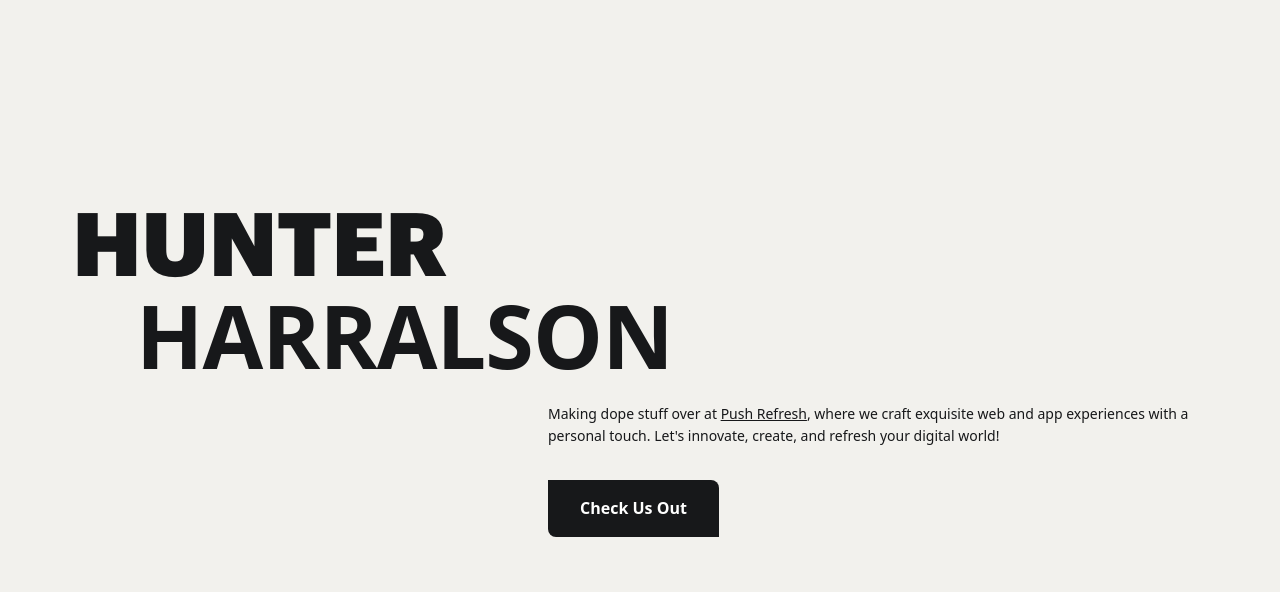
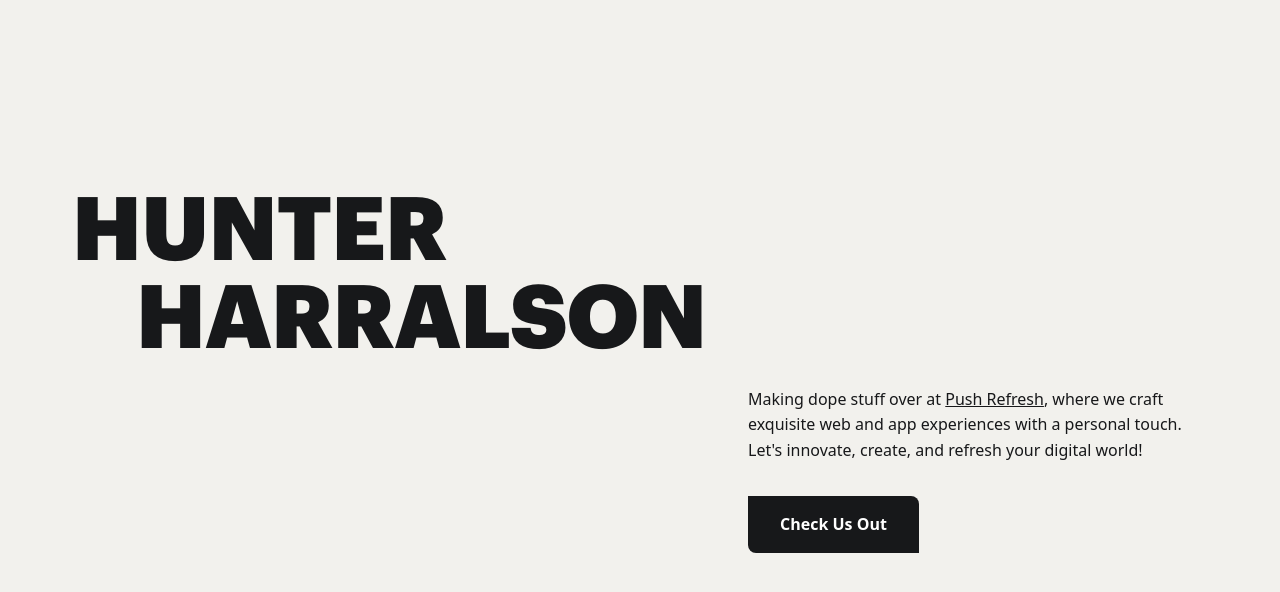
Before and after one commit to hunterharralson/personal-website, a plain HTML site: page index.html in a window 1280 px wide. Shown: the part 94-686 px from the top of the page. Drawn offline with nearby package versions, Linux system fonts and the light colour scheme.

Commit message:
Update index.html

```diff
--- a/index.html
+++ b/index.html
@@ -83,7 +83,7 @@
         }
 
         .max-width-wrapper {
-            max-width: 660px;
+            max-width: 460px;
         }
 
         h1 {
@@ -101,10 +101,13 @@
         h1 .last-name {
             margin-left: 4rem;
             flex-basis: 100%;
+            font-family: inherit;
+            font-size: inherit;
+            line-height: inherit;
+            letter-spacing: inherit;
         }
 
         .subtitle {
-            font-size: 14px;
             margin-bottom: 2rem;
             opacity: 0.8;
             transform: translateY(20px);
```
